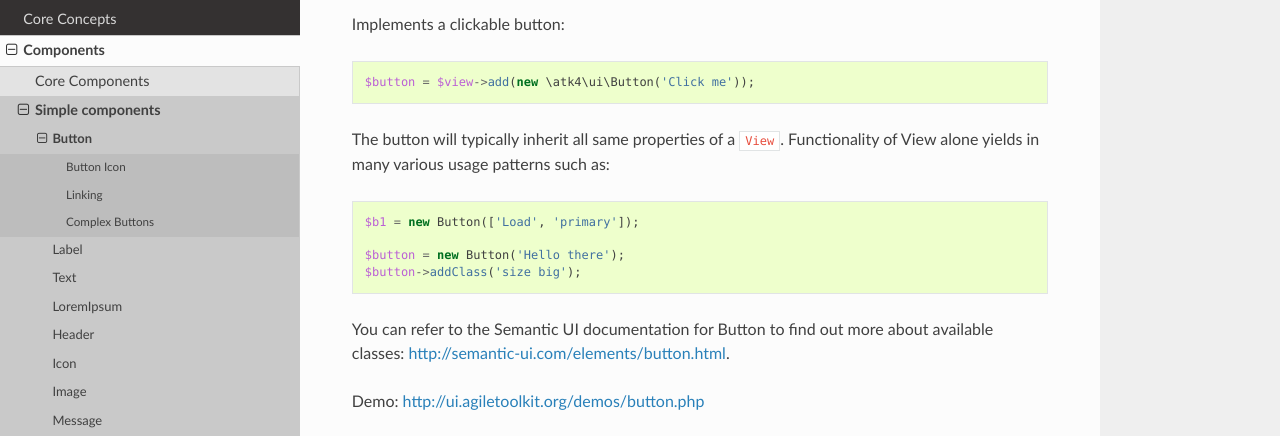
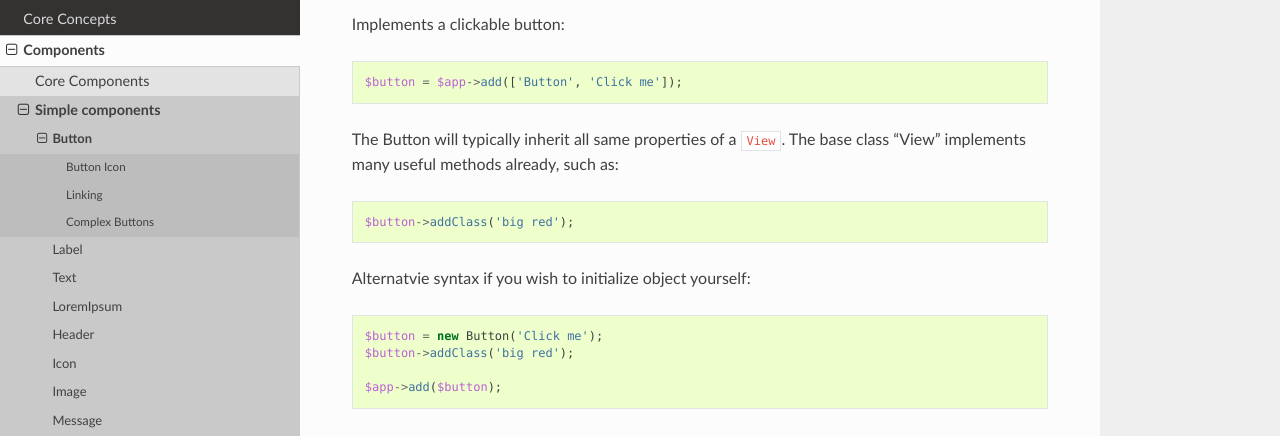
Before and after one commit to atk4/ui, a Sphinx documentation site: the page built from docs/button.rst, in a window 1280 px wide and 1400 px high, scrolled down 210 px. Shown: the part 185-621 px from the top of the window. Built offline with Sphinx 7.4.7 and the Read the Docs theme 2.0.0, drawn with Linux system fonts in a browser that asks for light colours; pages that are not in the unit, such as notebooks, are missing from menus; cross-references to code outside the pages are shown as plain code; some of the changed text lies outside the part shown.

Commit message:
Clean up button syntax

```diff
--- a/docs/button.rst
+++ b/docs/button.rst
@@ -11,15 +11,19 @@ Button
 
 Implements a clickable button::
 
-    $button = $view->add(new \atk4\ui\Button('Click me'));
+    $button = $app->add(['Button', 'Click me']);
 
-The button will typically inherit all same properties of a :php:class:`View`. Functionality
-of View alone yields in many various usage patterns such as::
+The Button will typically inherit all same properties of a :php:class:`View`. The base class "View"
+implements many useful methods already, such as::
 
-    $b1 = new Button(['Load', 'primary']);
+    $button->addClass('big red');
 
-    $button = new Button('Hello there');
-    $button->addClass('size big');
+Alternatvie syntax if you wish to initialize object yourself::
+
+    $button = new Button('Click me');
+    $button->addClass('big red');
+
+    $app->add($button);
 
 
 You can refer to the Semantic UI documentation for Button to find out more about available classes: http://semantic-ui.com/elements/button.html.
@@ -33,21 +37,25 @@ Button Icon
 
 Includes icon on the button::
 
-    $bar = new Buttons('vertical');  // NOTE: class called Buttons, not Button
+    $bar = $app->add(['ui'=>'vertical buttons']);
+
     $bar->add(new Button(['Play', 'icon'=>'play']));
     $bar->add(new Button(['Pause', 'icon'=>'pause']));
     $bar->add(new Button(['Shuffle', 'icon'=>'shuffle']));
 
-Icon can also be specified as an object::
 
-    $b1 = new Button(['Forks', 'blue', 'icon'=>new Icon('fork'));
+The icon can also be specified as an object::
+
+Icon can also be specified as object::
+
+    $button = new Button(['Forks', 'blue', 'icon'=>new Icon('fork'));
 
 .. php:attr:: iconRight
 
 Setting this will display icon on the right of the button::
 
 
-    $b1 = new Button(['Next', 'iconRight'=>'right arrow']);
+    $button = new Button(['Next', 'iconRight'=>'right arrow']);
 
 Apart from being on the right, the same rules apply as :php:attr:`Button::$icon`. Both
 icons cannot be specified simultaniously.
```
